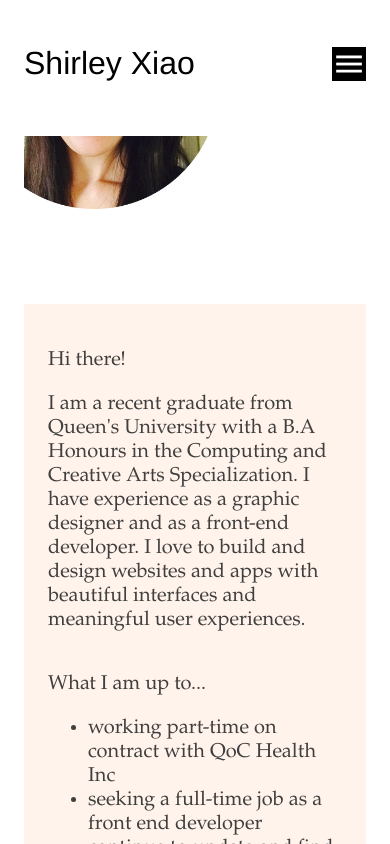
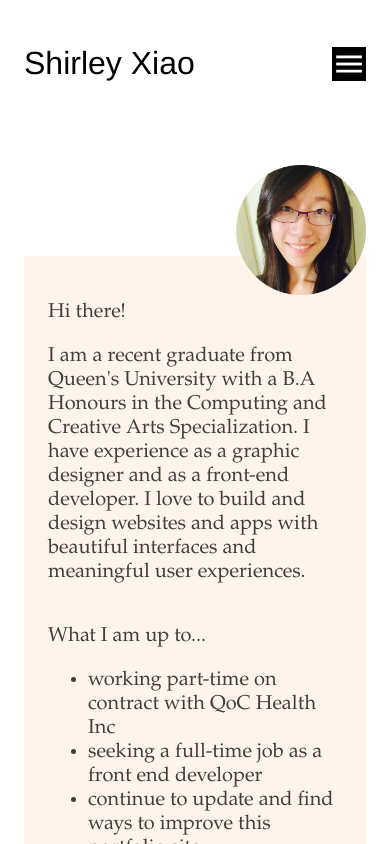
Before and after one commit to XXiao12/AboutMe, a React (Create React App) app: page /about in a window 390 px wide. Built offline with nearby package versions, Linux system fonts and the light colour scheme.

Commit message:
positioned profile photo (change later

```diff
--- a/src/containers/About/index.js
+++ b/src/containers/About/index.js
@@ -24,7 +24,7 @@ class About extends Component {
       <WrapperComponent>
         <div className="about">
           <div className="about__container">
-            <img className="about__profilephoto" src={profile_image} width="250px" />
+            <img className="about__profilephoto" src={profile_image} width="130px" />
             <div className="about__content">
               <div>
                 <p>Hi there!</p>
--- a/src/containers/About/styles.css
+++ b/src/containers/About/styles.css
@@ -1,6 +1,6 @@
 .about {
     overflow: auto;
-    padding: 168px 0 32px 0;
+    padding: 80px 0 32px 0;
     display: flex;
     flex-direction: column;
     justify-content: space-between;
@@ -43,12 +43,26 @@
 
 .about__profilephoto {
     position: absolute;
-    top: -38%;
-    right: 43%;
+    top: -15%;
+    right: 0;
 }
 
 @media screen and (max-width: 600px) {
+    .about {
+        padding: 120px 0 32px 0;
+    }
     .about__container {
         padding: 24px;
     }
+    .about__profilephoto {
+        top: -10%;
+        right: 0;
+    }
 }
+
+@media screen and (max-width: 380px) {
+    .about__profilephoto {
+        top: -8%;
+        right: 0;
+    }
+}
```
